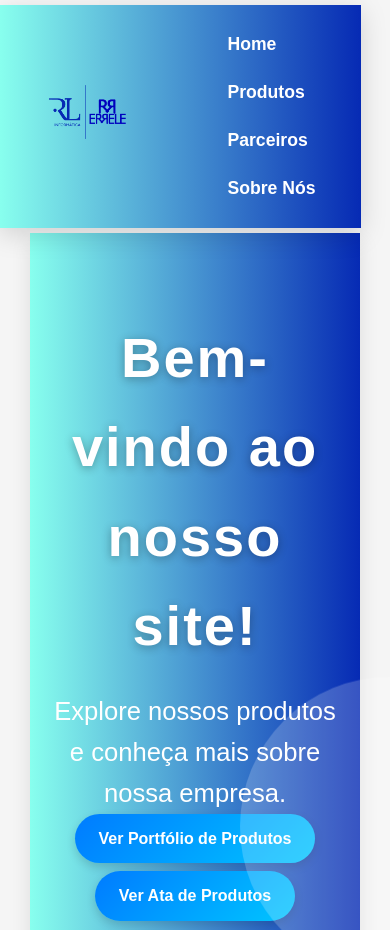
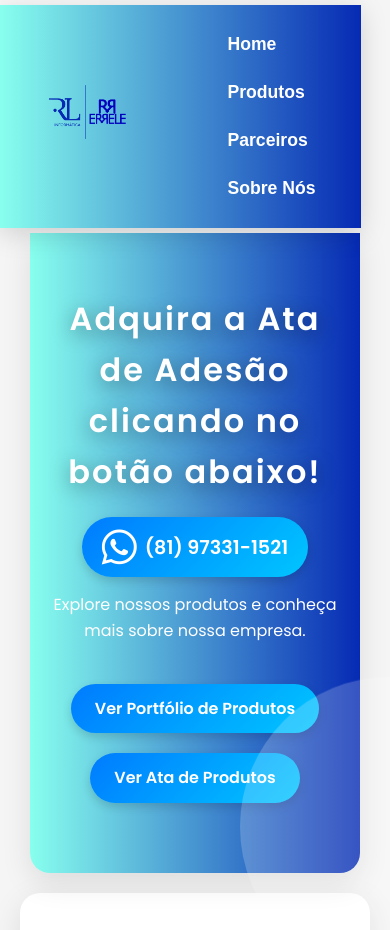
Before and after one commit to BrunoGomes77/Site-Rl.Inform-tica, a plain HTML site: page index.html in a window 390 px wide. Shown: the top 930 px of the page. Drawn offline with Linux system fonts and the light colour scheme.

Commit message:
Add files via upload

```diff
--- a/index.html
+++ b/index.html
@@ -29,11 +29,23 @@
 
     <!-- Home Section -->
     <section id="home">
-        <h1>Bem-vindo ao nosso site!</h1>
+        <h1>Adquira a Ata de Adesão clicando no botão abaixo!</h1>
+        <div class="whatsapp-contact">
+            <a href="https://wa.me/558173311521" target="_blank" class="whatsapp-number" title="WhatsApp">
+                <i class="fab fa-whatsapp"></i> <!-- Ícone do WhatsApp -->
+                <span>(81) 97331-1521</span> <!-- Número da empresa -->
+            </a>
+        </div>
+
+
+
+
+
         <p>Explore nossos produtos e conheça mais sobre nossa empresa.</p>
         <a href="produtos.html" class="btn">Ver Portfólio de Produtos</a>
         <a href="AtaProdutos.html" class="btn">Ver Ata de Produtos</a>
     </section>
+
 
     <!-- Produtos Section -->
     <section id="produtos">
@@ -266,16 +278,14 @@
 
     <!-- Footer -->
     <footer>
-        <h2>RL informática</h2>
+        <h2>RL Informática</h2>
         <p>&copy; 2024 Todos os direitos reservados.</p>
         <div class="social-icons">
-            <a href="#" target="_blank" class="fab fa-facebook-f" title="Facebook"></a>
-            <a href="https://www.instagram.com/gruporlinfo_/" target="_blank" class="fab fa-instagram" title="Instagram"></a>
-            <a href="https://www.linkedin.com/company/rl-informatica-ltda/posts/?feedView=all" target="_blank" class="fab fa-linkedin-in" title="LinkedIn"></a>
-            <a href="https://www.whatsapp.com/catalog/558173311521/?app_absent=0" target="_blank" class="fab fa-whatsapp" title="WhatsApp"></a>
-
+            <a href="https://www.instagram.com/gruporlinfo_/" target="_blank" class="fab fa-instagram instagram" title="Instagram"></a>
+            <a href="https://www.linkedin.com/company/rl-informatica-ltda/posts/?feedView=all" target="_blank" class="fab fa-linkedin-in linkedin" title="LinkedIn"></a>
         </div>
     </footer>
+
 
 
     <!-- Scripts -->
--- a/styles.css
+++ b/styles.css
@@ -119,64 +119,141 @@ section#home {
     background: linear-gradient(90deg, #88ffee, #062ab4) !important; /* Degradê azul moderno */
     color: #ffffff; /* Texto em branco para contraste */
     text-align: center;
-    border-radius: 0 0 20px 20px; /* Bordas mais arredondadas */
-    padding: 80px 20px; /* Espaçamento interno aumentado para melhor visualização */
-    position: relative; /* Para facilitar posicionamento de elementos internos */
+    border-radius: 0 0 20px 20px; /* Bordas arredondadas */
+    padding: 80px 20px; /* Espaçamento interno */
+    position: relative; /* Facilita o posicionamento de elementos internos */
+    box-shadow: 0 10px 30px rgba(0, 0, 0, 0.1); /* Sombra suave para destacar a seção */
+    font-family: 'Poppins', sans-serif; /* Fonte mais moderna */
 }
 
 section#home h1 {
-    font-size: 3.5rem; /* Aumenta o tamanho do título */
+    font-size: 2rem; /* Aumenta o tamanho do título para maior impacto */
     margin-bottom: 20px;
     color: white;
-    text-shadow: 0 2px 10px rgba(0, 0, 0, 0.3); /* Sombra para maior impacto */
-    letter-spacing: 2px; /* Espaçamento entre letras para um estilo moderno */
+    text-shadow: 0 4px 20px rgba(0, 0, 0, 0.4); /* Sombra para maior destaque */
+    letter-spacing: 2px; /* Espaçamento entre letras */
 }
 
 section#home p {
-    font-size: 1.6rem; /* Aumenta o tamanho da fonte */
+    font-size: 1.2rem; /* Reduzido um pouco para mais elegância */
     color: white;
-    max-width: 800px; /* Limita a largura do parágrafo para melhor legibilidade */
-    margin: 0 auto; /* Centraliza o parágrafo */
+    max-width: 800px; /* Mantém a largura máxima para melhor leitura */
+    margin: 0 auto 30px auto; /* Centraliza e adiciona espaçamento inferior */
+    line-height: 1.6; /* Melhora a legibilidade */
 }
 
+/* Botões com design moderno */
 .btn {
-    background: linear-gradient(135deg, #ecf0f1, #1abc9c); /* Gradiente no botão */
-    color: #2c3e50; /* Texto do botão em uma cor escura */
-    padding: 12px 25px; /* Aumenta o padding para um botão mais atrativo */
-    border-radius: 50px; /* Bordas mais arredondadas para um visual moderno */
+    background: linear-gradient(135deg, #ecf0f1, #1abc9c); /* Gradiente suave no botão */
+    color: #2c3e50; /* Texto escuro */
+    padding: 12px 30px; /* Padding maior para um botão mais atraente */
+    border-radius: 50px; /* Bordas mais arredondadas */
     text-decoration: none;
-    font-size: 1.1rem; /* Aumenta o tamanho da fonte do botão */
-    font-weight: bold; /* Texto em negrito para destaque */
-    transition: all 0.3s ease; /* Transições mais suaves */
-    box-shadow: 0 5px 15px rgba(0, 0, 0, 0.2); /* Sombra suave padrão */
-    position: relative; /* Para o efeito de sombra */
-    overflow: hidden; /* Para esconder elementos que saem do botão */
+    font-size: 1.1rem; /* Tamanho da fonte ajustado */
+    font-weight: bold; /* Negrito */
+    transition: all 0.3s ease; /* Transição suave */
+    box-shadow: 0 5px 15px rgba(0, 0, 0, 0.2); /* Sombra suave */
+    display: inline-block; /* Garante que o botão seja um bloco */
+    margin: 10px; /* Espaçamento entre os botões */
 }
 
 .btn:hover {
-    background: linear-gradient(135deg, #1abc9c, #ecf0f1); /* Inverte o gradiente no hover */
-    transform: translateY(-5px) scale(1.05); /* Leve elevação e aumento no hover */
-    box-shadow: 0 8px 30px rgba(0, 0, 0, 0.3); /* Aumenta a sombra no hover */
+    background: linear-gradient(135deg, #1abc9c, #ecf0f1); /* Gradiente invertido no hover */
+    transform: translateY(-3px) scale(1.05); /* Efeito de hover */
+    box-shadow: 0 10px 25px rgba(0, 0, 0, 0.3); /* Sombra maior no hover */
 }
 
+/* Estilo para o botão do WhatsApp */
+.whatsapp-contact {
+    display: flex;
+    justify-content: center;
+    align-items: center;
+    margin-top: 15px;
+    margin-bottom: 15px;
+}
+
+.whatsapp-number {
+    display: flex;
+    align-items: center;
+    background: linear-gradient(135deg, #007bff, #00c6ff);
+    color: #ffffff;
+    padding: 10px 20px;
+    border-radius: 30px;
+    text-decoration: none;
+    transition: background 0.3s, transform 0.3s;
+    font-size: 1rem;
+    box-shadow: 0 4px 10px rgba(0, 0, 0, 0.15);
+    gap: 8px; /* Espaço entre o ícone e o número */
+}
+
+.whatsapp-number i {
+    font-size: 1.5rem; /* Tamanho ajustado do ícone */
+    display: flex;
+    align-items: center;
+}
+
+.whatsapp-number span {
+    font-size: 1.2rem; /* Tamanho ajustado do número */
+    font-weight: bold;
+    line-height: 1; /* Reduz a altura da linha para centralizar */
+}
+
+.whatsapp-number:hover {
+    background-color: #1abc9c;
+    color: #fff;
+    transform: translateY(-3px);
+}
+
+
+
+/* Seção Produtos */
 section#produtos {
-    background: #ffffff; /* Mantém o fundo branco */
+    background: #ffffff; /* Fundo branco */
     padding: 50px 0;
     font-family: 'Poppins', sans-serif;
 }
 
-.btn {
-    background: #ecf0f1;
-    color: #2c3e50;
-    padding: 10px 20px;
-    border-radius: 25px;
+#produtos .btn {
+    background: #ecf0f1; /* Cor neutra para o botão */
+    color: #2c3e50; /* Texto escuro */
+    padding: 12px 30px; /* Padding maior */
+    border-radius: 50px;
     text-decoration: none;
     transition: background 0.3s, transform 0.3s;
+    box-shadow: 0 5px 15px rgba(0, 0, 0, 0.2); /* Sombra padrão */
 }
 
-.btn:hover {
-    background: #1abc9c;
-    transform: scale(1.05);
+#produtos .btn:hover {
+    background: #1abc9c; /* Cor verde no hover */
+    transform: scale(1.05); /* Leve aumento no hover */
+}
+
+/* Responsividade */
+@media (max-width: 768px) {
+    section#home {
+        padding: 60px 15px; /* Ajuste de padding em telas menores */
+    }
+
+    section#home h1 {
+        font-size: 2rem; /* Reduz o tamanho do título */
+    }
+
+    section#home p {
+        font-size: 1rem; /* Reduz o tamanho do texto */
+    }
+
+    .btn {
+        padding: 10px 20px; /* Ajuste no padding dos botões */
+        font-size: 1rem; /* Tamanho da fonte ajustado */
+    }
+
+    .fab.fa-whatsapp {
+        font-size: 40px; /* Reduz o tamanho do ícone do WhatsApp */
+    }
+
+    .whatsapp-contact span {
+        font-size: 1.2rem; /* Ajuste no tamanho do número */
+    }
 }
 
 section#produtos {
@@ -444,15 +521,7 @@ footer p {
     color: white;
 }
 
-footer .social-icons {
-    margin-top: 20px; /* Espaçamento acima dos ícones */
-    display: flex; /* Usar flexbox para centralizar os ícones */
-    justify-content: center; /* Centraliza os ícones */
-    gap: 15px; /* Espaçamento entre os ícones */
-}
-
 footer .social-icons a {
-    color: #ecf0f1; /* Cor padrão dos ícones */
     font-size: 28px; /* Tamanho dos ícones */
     padding: 10px; /* Espaçamento em torno dos ícones */
     border-radius: 50%; /* Formato circular para o hover */
@@ -460,10 +529,34 @@ footer .social-icons a {
     display: inline-block; /* Necessário para o efeito de hover */
 }
 
-footer .social-icons a:hover {
-    transform: scale(1.2); /* Aumenta o ícone ao passar o mouse */
-    color: black; /* Cor do ícone ao passar o mouse */
+footer .social-icons a.instagram {
+    background: linear-gradient(45deg, #f58529, #dd2a7b, #8134af, #515bd4); /* Degradê do Instagram */
+    -webkit-background-clip: text;
+    color: transparent;
 }
+
+/* Hover para cada rede social */
+footer .social-icons a.instagram:hover {
+    background: linear-gradient(45deg, #dd2a7b, #f58529, #515bd4, #8134af); /* Invertendo o degradê no hover */
+    color: transparent;
+    -webkit-background-clip: text;
+    border-radius: 10%; /* Forma circular */
+    padding: 10px; /* Espaçamento em torno do ícone */
+}
+
+footer .social-icons a.linkedin {
+    color: white; /* Branco padrão */
+    background-color: #0A66C2; /* Fundo azul específico do LinkedIn */
+    border-radius: 0%; /* Forma circular */
+    padding: 10px; /* Espaçamento em torno do ícone */
+}
+
+footer .social-icons a.linkedin:hover {
+    color: #0A66C2; /* Azul ao passar o mouse */
+    background-color: white; /* Fundo branco ao passar o mouse */
+    text-decoration: none;
+}
+
 
 /* Cores personalizadas para os links */
 .home-link,
```
